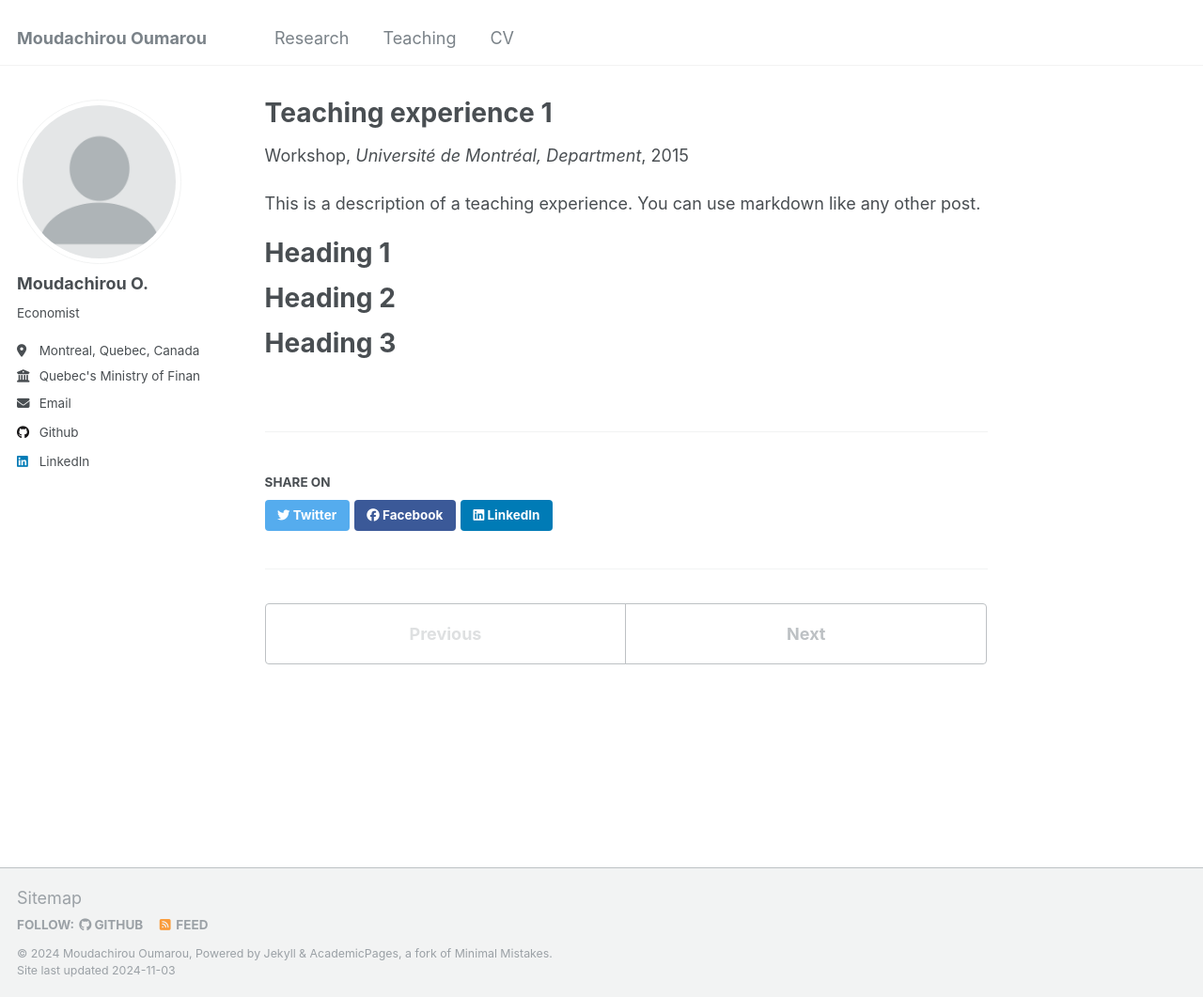
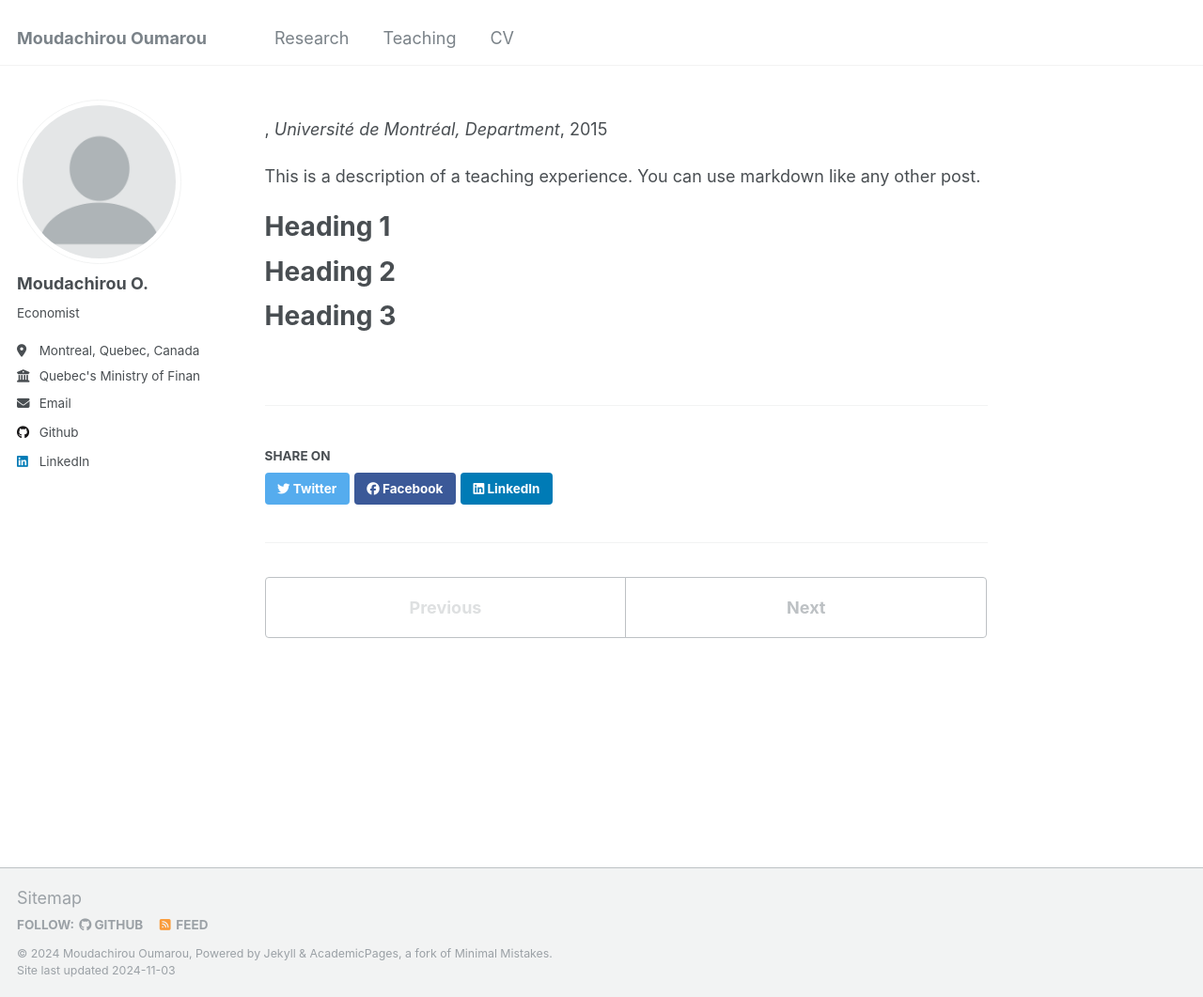
Before and after one commit to oumaroumoudachirou/oumaroumoudachirou.github.io, a Jekyll site: the page built from _teaching/2014-spring-teaching-1.md, in a window 1280 px wide and 1061 px high. Shown: the whole window at 94% size. Built offline with Jekyll 4.4.1, drawn with Linux system fonts in a browser that asks for light colours.

Commit message:
Update 2014-spring-teaching-1.md

```diff
--- a/_teaching/2014-spring-teaching-1.md
+++ b/_teaching/2014-spring-teaching-1.md
@@ -1,7 +1,7 @@
 ---
-title: "Teaching experience 1"
+title: ""
 collection: teaching
-type: "Workshop"
+type: ""
 permalink: /teaching/2014-spring-teaching-1
 venue: "Université de Montréal, Department"
 date: 2015-01-01
```
